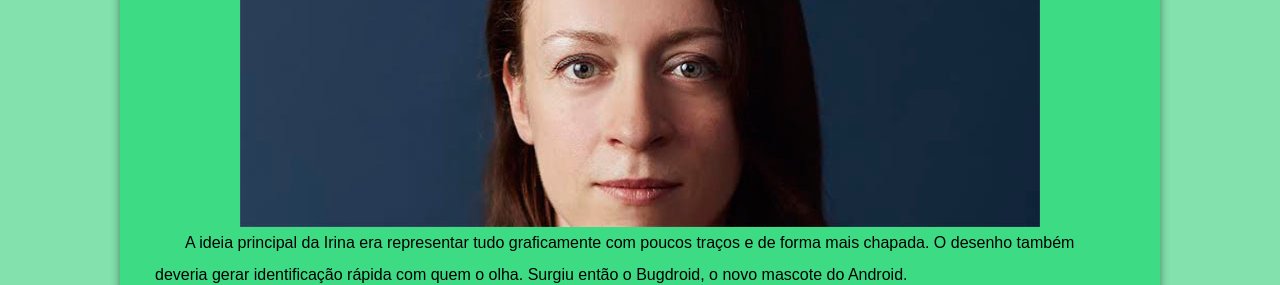
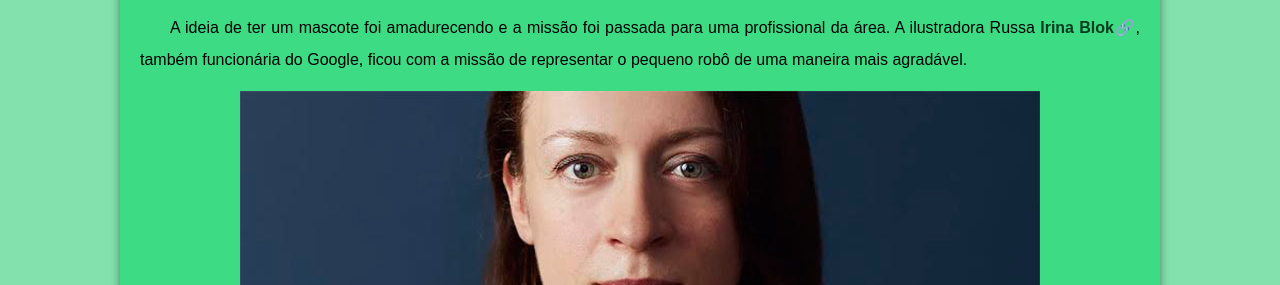
Before and after one commit to itsdamel/Site-Android, a plain HTML site: page index.html in a window 1280 px wide. Shown: the part 959-1244 px from the top of the page. Drawn offline with nearby package versions, Linux system fonts and the light colour scheme.

Commit message:
Update style.css

```diff
--- a/style.css
+++ b/style.css
@@ -94,14 +94,17 @@ main{
 #titulo-main{
     font-size: 2em;
 }
+
 .subtitulo{
     background-image: linear-gradient(to right, var(--cor2), transparent);
     padding-left: 10px;
 }
 
-p{
+main p{
+     margin: 15px 0px;
+    text-align: justify;
     text-indent: 30px;
-    padding: 0px 15px;
+    font-size: 1em;
     line-height: 2em;
 }
 strong{
```
